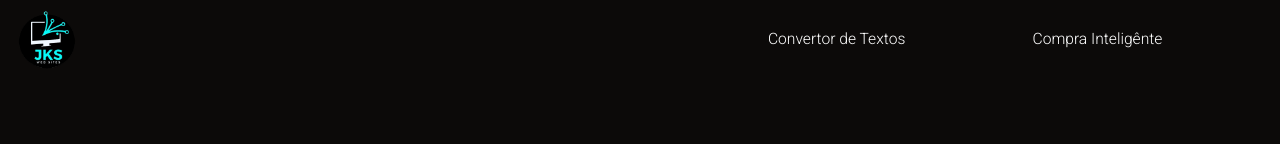
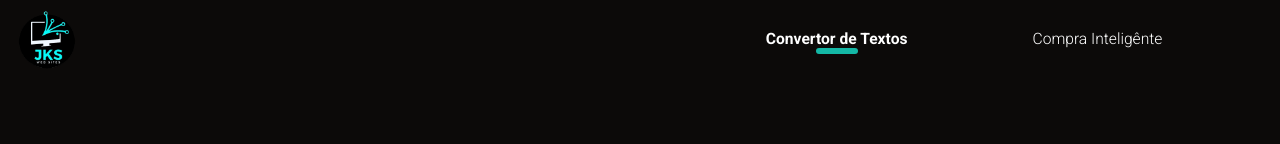
Before and after one commit to cajui54/Smart-Tools-Web, a Next.js app: page / in a window 1280 px wide. Shown: the top 144 px of the page. Built offline with nearby package versions, Linux system fonts and the light colour scheme.

Commit message:
link active has been added in navbar

```diff
--- a/src/app/components/header/_components/navbar/index.tsx
+++ b/src/app/components/header/_components/navbar/index.tsx
@@ -5,10 +5,16 @@ import { useSelector, useDispatch } from 'react-redux';
 import { openMenu } from '@/redux/slices/menu/sliceMenu';
 import Link from 'next/link';
 import { RootState } from '@/redux/store';
+import { usePathname } from 'next/navigation';
 
 const Navbar = () => {
+  const navLink = [
+    { href: '/', title: 'Convertor de Textos' },
+    { href: '/tools/smart-buy', title: 'Compra Inteligênte' },
+  ];
   const dispatch = useDispatch();
   const menu = useSelector((state: RootState) => state.menu);
+  const pathName = usePathname();
 
   const handleClick = () => {
     dispatch(openMenu());
@@ -18,18 +24,23 @@ const Navbar = () => {
       className={`${menu.classNavbar} ${styles.mainNavbar}`}
       aria-label="navbar"
     >
-      <Link href="/" onClick={handleClick}>
-        <span>
-          Convertor de Textos
-          <div></div>
-        </span>
-      </Link>
-      <Link href="/tools/smart-buy" onClick={handleClick}>
-        <span>
-          Compra Inteligênte
-          <div></div>
-        </span>
-      </Link>
+      {navLink.length > 0 &&
+        navLink.map((link, index) => {
+          const isActive = pathName === link.href;
+          return (
+            <Link
+              href={link.href}
+              key={index}
+              onClick={handleClick}
+              className={isActive ? 'isActive' : ''}
+            >
+              <span>
+                {link.title}
+                <div></div>
+              </span>
+            </Link>
+          );
+        })}
     </nav>
   );
 };
--- a/src/app/globals.scss
+++ b/src/app/globals.scss
@@ -80,3 +80,9 @@ button {
   background-color: transparent;
   border: none;
 }
+.isActive {
+  font-weight: bold !important;
+}
+.isActive div {
+  width: 4rem !important;
+}
```
